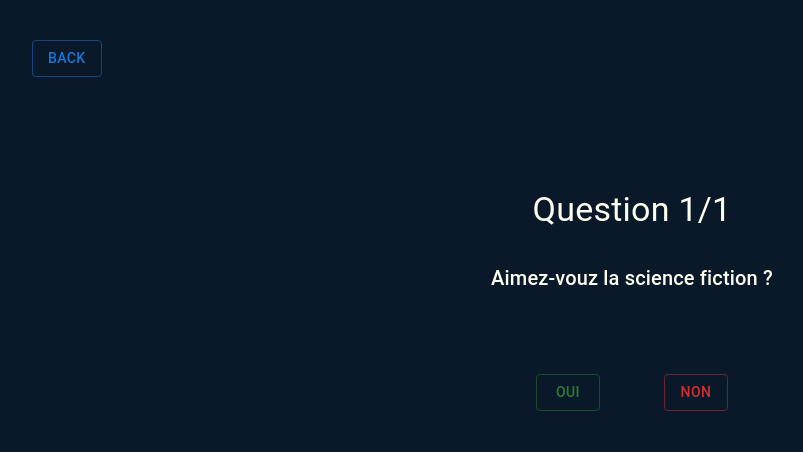
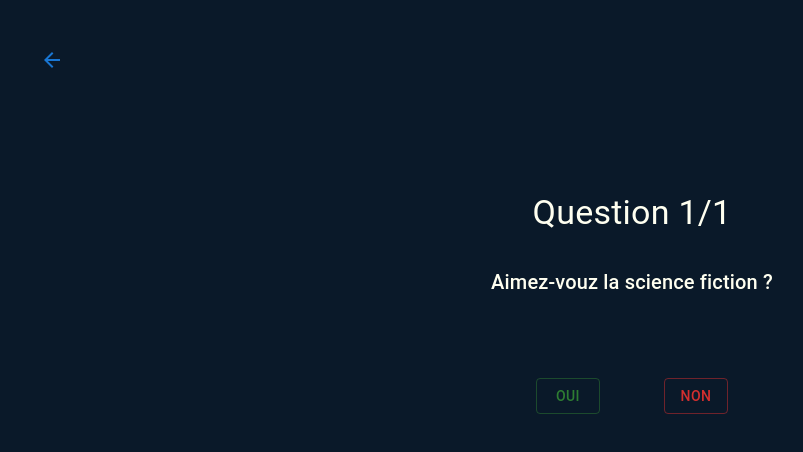
Before and after one commit to B3r4ti0n/IotProject, a React (Create React App) app in the folder iotinder/: page /match in a window 1280 px wide. Shown: the top 452 px of the page, without its empty margins (8-811 px from the left). Built offline with nearby package versions, Linux system fonts and the light colour scheme; the HTML template or start-up script is replaced by a standard one.

Commit message:
Added icon button

```diff
--- a/iotinder/package.json
+++ b/iotinder/package.json
@@ -5,6 +5,7 @@
   "dependencies": {
     "@emotion/react": "^11.11.0",
     "@emotion/styled": "^11.11.0",
+    "@mui/icons-material": "^5.11.16",
     "@mui/material": "^5.13.3",
     "@testing-library/jest-dom": "^5.16.5",
     "@testing-library/react": "^13.4.0",
--- a/iotinder/src/app/screens/match/Match.js
+++ b/iotinder/src/app/screens/match/Match.js
@@ -3,6 +3,8 @@ import { useNavigate } from "react-router-dom";
 import Box from "@mui/material/Box";
 import Typography from "@mui/material/Typography";
 import Button from "@mui/material/Button";
+import IconButton from "@mui/material/IconButton";
+import ArrowBackIcon from "@mui/icons-material/ArrowBack";
 
 function Match() {
   const navigate = useNavigate();
@@ -24,15 +26,16 @@ function Match() {
 
   return (
     <>
-      <Button
+      <IconButton
+        color="primary"
         sx={{
           margin: "2rem",
         }}
-        variant="outlined"
+        aria-label="back to welcome page"
         onClick={() => navigate("/")}
       >
-        Back
-      </Button>
+        <ArrowBackIcon />
+      </IconButton>
       <Box
         sx={{
           display: "flex",
```
Also changed, not shown: 1 other file (tests, documents, lock files or other folders).
